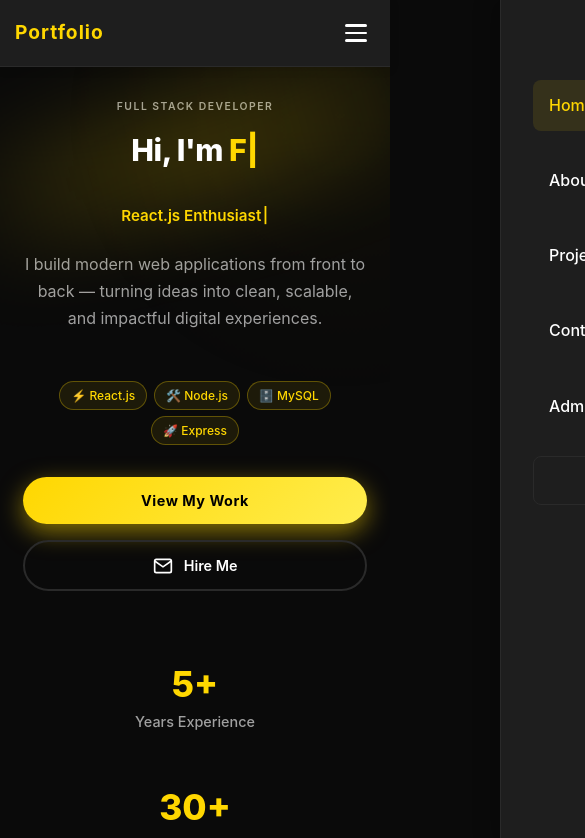
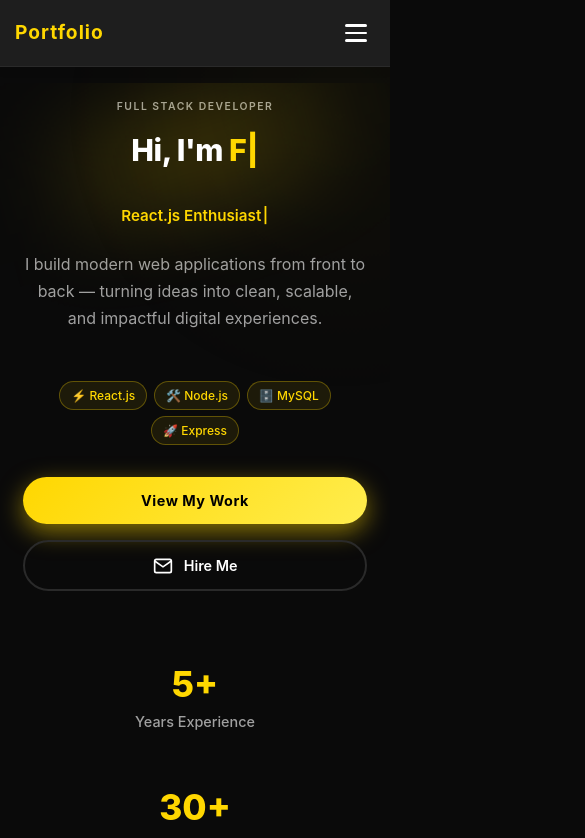
Before and after one commit to firisha2504/My-Portifolio, a React (Create React App) app in the folder frontend/: page / in a window 390 px wide. Shown: the top 838 px of the page, 585 px wide, since content can reach past the window. Built offline with nearby package versions, Linux system fonts and the light colour scheme; no server answers.

Commit message:
Fix horizontal scroll on mobile by preventing overflow

```diff
--- a/frontend/src/index.css
+++ b/frontend/src/index.css
@@ -32,12 +32,34 @@ body {
   color: var(--text-primary);
   line-height: 1.6;
   transition: background-color 0.3s, color 0.3s;
+  overflow-x: hidden;
+  width: 100%;
+  position: relative;
+}
+
+html {
+  overflow-x: hidden;
+  width: 100%;
 }
 
 .container {
   max-width: 1200px;
   margin: 0 auto;
   padding: 0 20px;
+  width: 100%;
+  overflow-x: hidden;
+}
+
+@media (max-width: 768px) {
+  .container {
+    padding: 0 16px;
+  }
+}
+
+@media (max-width: 576px) {
+  .container {
+    padding: 0 12px;
+  }
 }
 
 button {
--- a/frontend/src/pages/Home.css
+++ b/frontend/src/pages/Home.css
@@ -7,6 +7,8 @@
   position: relative;
   overflow: hidden;
   padding: 2rem 0;
+  width: 100%;
+  max-width: 100vw;
 }
 
 .home::before {
@@ -104,7 +106,8 @@
   top: 50%;
   left: 50%;
   transform: translate(-50%, -50%) rotate(-15deg);
-  width: 150%;
+  width: 100%;
+  max-width: 100vw;
   height: 120px;
   background: linear-gradient(90deg, transparent 0%, rgba(255, 215, 0, 0.12) 25%, rgba(255, 215, 0, 0.18) 50%, rgba(255, 215, 0, 0.12) 75%, transparent 100%);
   z-index: -1;
@@ -427,6 +430,9 @@
 
 .home-page {
   scroll-behavior: smooth;
+  overflow-x: hidden;
+  width: 100%;
+  max-width: 100vw;
 }
 
 /* Section Headers */
```
